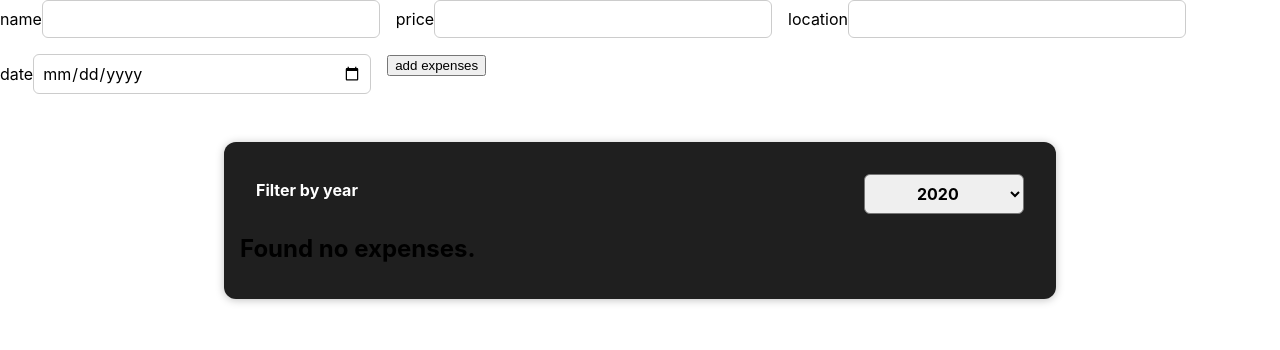
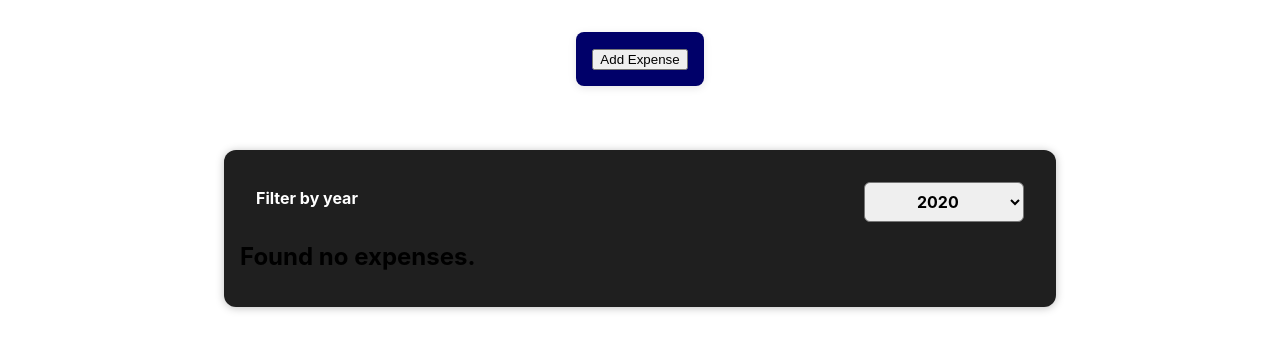
Before and after one commit to murari9945/reactpractice, a React (Create React App) app: page / in a window 1280 px wide. Shown: the top 350 px of the page. Built offline with nearby package versions, Linux system fonts and the light colour scheme.

Commit message:
button and form display

```diff
--- a/src/components/NewExpense/ExpenseForm.css
+++ b/src/components/NewExpense/ExpenseForm.css
@@ -4,6 +4,15 @@
     gap: 1rem;
     margin-bottom: 1rem;
     text-align: left;
+    background-color: #ffffff00;
+  }
+  .new-expenses {
+    margin: 2rem auto;
+  max-width: 30rem;
+  padding: 1rem;
+  border-radius: 8px;
+  box-shadow: 0 2px 8px rgba(0, 0, 0, 0.1);
+  background-color: #000069 ;
   }
 
   .new-expense-control label {
--- a/src/components/NewExpense/ExpenseForm.js
+++ b/src/components/NewExpense/ExpenseForm.js
@@ -1,35 +1,31 @@
-import React,{useState} from 'react';
+import React, { useState } from 'react';
 import './ExpenseForm.css';
-const ExpenseForm=(props)=>{
-    const[givenName,setGivenName]=useState('');
-    const[givenAmount,setGivenAmount]=useState('');
-    const[givenDate,setGivenDate]=useState('');
-    const[givenLocation,setGivenLocation]=useState('');
 
+const ExpenseForm = (props) => {
+  const [givenName, setGivenName] = useState('');
+  const [givenAmount, setGivenAmount] = useState('');
+  const [givenDate, setGivenDate] = useState('');
+  const [givenLocation, setGivenLocation] = useState('');
+  const [isEditing, setIsEditing] = useState(false);
 
+  const nameChangeHandler = (event) => {
+    setGivenName(event.target.value);
+  };
 
+  const amountChangeHandler = (event) => {
+    setGivenAmount(event.target.value);
+  };
 
-    const nameChangerHandler=(event)=>{
-        setGivenName(event.target.value);
-       // console.log(event.target.value);
+  const dateChangeHandler = (event) => {
+    setGivenDate(event.target.value);
   };
-    const amountChangeHandler=(event)=>{
-        setGivenAmount(event.target.value);
-        //console.log(event.target.value);
 
+  const locationChangeHandler = (event) => {
+    setGivenLocation(event.target.value);
+  };
 
-    };
-    const dateChangeHandler=(event)=>{
-        setGivenDate(event.target.value);
-        //console.log(event.target.value);
-    };
-    const locationChangeHandler=(event)=>{
-        setGivenLocation(event.target.value);
-
-    };
   const submitHandler = (event) => {
     event.preventDefault();
-
 
     const expenseData = {
       name: givenName,
@@ -45,31 +41,51 @@ const ExpenseForm=(props)=>{
     setGivenAmount('');
     setGivenDate('');
     setGivenLocation('');
+    setIsEditing(false);
   };
 
-    return (<form onSubmit={submitHandler}>
-        <div className='new-expense'>
-            <div className='new-expense__control'>
+  const cancelHandler = () => {
+    setIsEditing(false);
+  };
+
+  if (!isEditing) {
+    return (
+      <div className="new-expenses">
+        <button type="button" onClick={() => setIsEditing(true)}>
+          Add Expense
+        </button>
+      </div>
+    );
+  }
+
+  return (
+    <form onSubmit={submitHandler}>
+      <div className="new-expense">
+        <div className="new-expense__control">
           <label>name</label>
-                <input type="text" value={givenName} onChange={nameChangerHandler}/>
+          <input type="text" value={givenName} onChange={nameChangeHandler} />
         </div>
-            <div className='new-expense__control'>
+        <div className="new-expense__control">
           <label>price</label>
-                <input type="number" value={givenAmount} onChange={amountChangeHandler}/>
+          <input type="number" value={givenAmount} onChange={amountChangeHandler} />
         </div>
-            <div className='new-expense__control'>
+        <div className="new-expense__control">
           <label>location</label>
-                <input type="text" value={givenLocation}onChange={locationChangeHandler}/>
+          <input type="text" value={givenLocation} onChange={locationChangeHandler} />
         </div>
-            <div className='new-expense__control'>
+        <div className="new-expense__control">
           <label>date</label>
-                <input type="date" value={givenDate} onChange={dateChangeHandler}/>
+          <input type="date" value={givenDate} onChange={dateChangeHandler} />
         </div>
         <div>
-                <button type="submit" >add expenses</button>
+          <button type="submit">Add Expense</button>
+          <button type="button" onClick={cancelHandler}>
+            Cancel
+          </button>
         </div>
       </div>
-    </form>);
+    </form>
+  );
+};
 
-}
 export default ExpenseForm;
```
Lines whose indentation alone changed are shown as unchanged.
